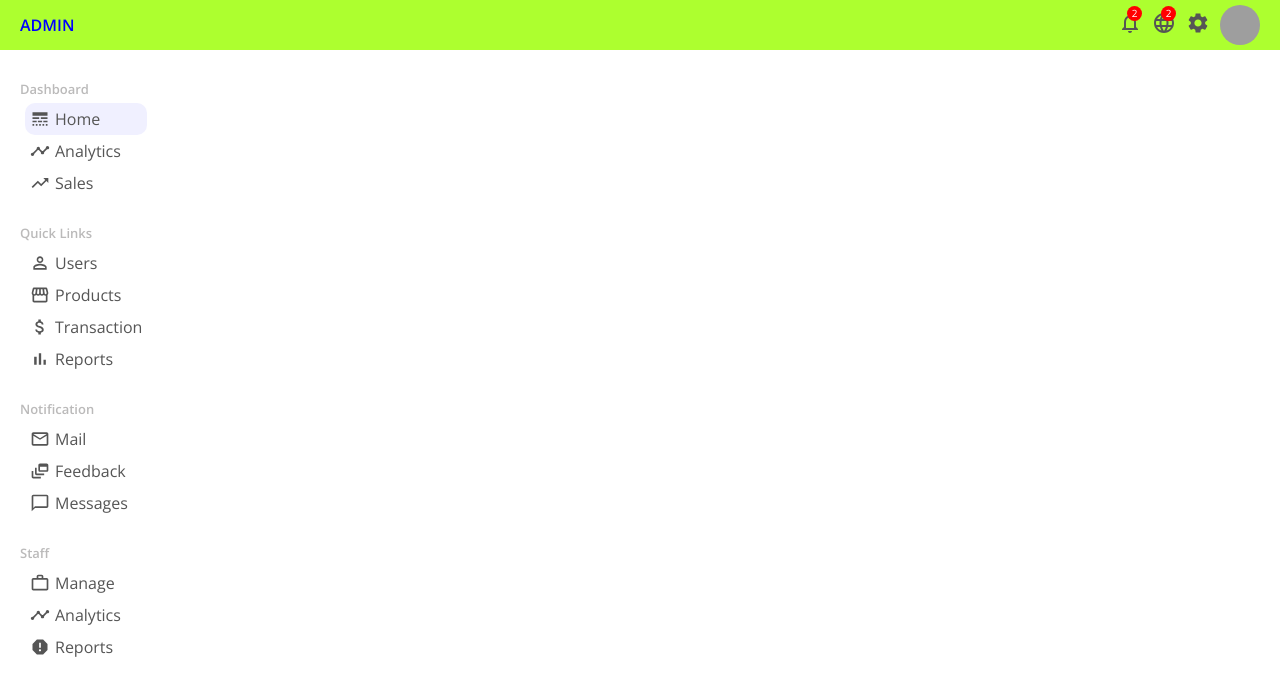
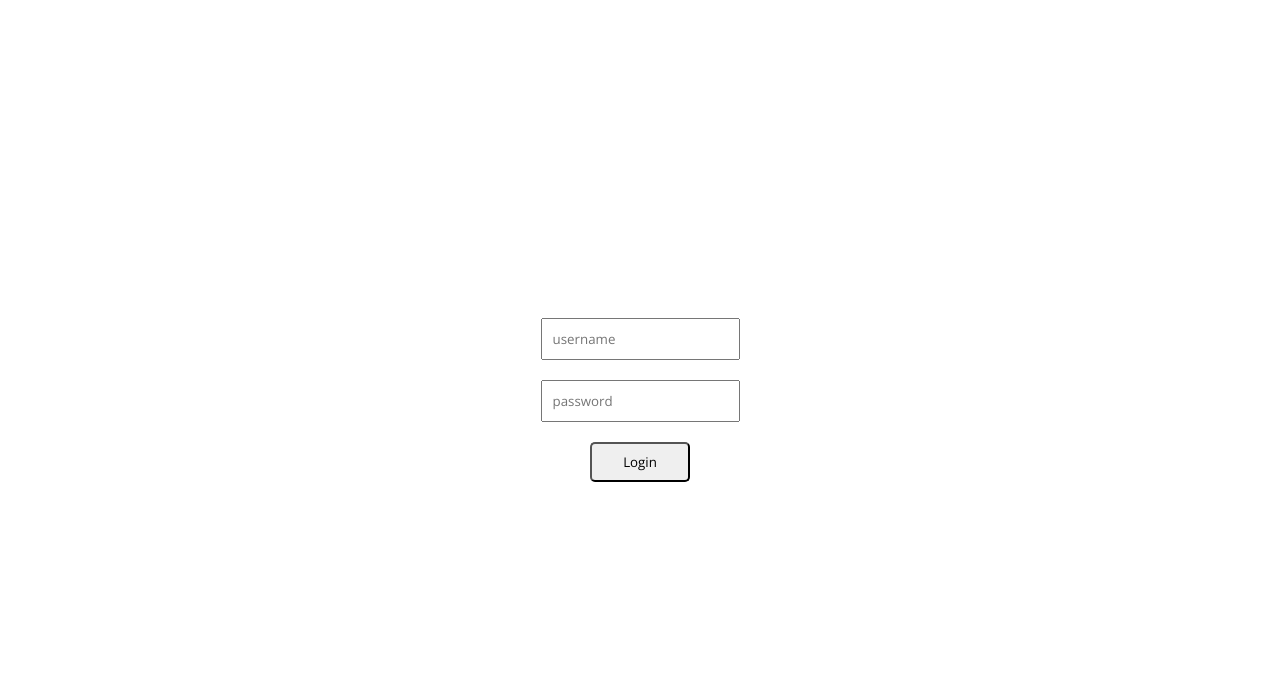
Before and after one commit to Markotweyo/adminpanel, a React (Create React App) app: page /login in a window 1280 px wide. Shown: the top 696 px of the page. Built offline with nearby package versions, Linux system fonts and the light colour scheme; grey boxes are pictures that could not be loaded.

Commit message:
Added: Redux toolkit sign-in flow

```diff
--- a/package.json
+++ b/package.json
@@ -6,14 +6,18 @@
     "@material-ui/core": "^4.12.3",
     "@material-ui/data-grid": "^4.0.0-alpha.37",
     "@material-ui/icons": "^4.11.2",
+    "@reduxjs/toolkit": "^1.7.1",
     "@testing-library/jest-dom": "^5.16.1",
     "@testing-library/react": "^11.2.7",
     "@testing-library/user-event": "^12.8.3",
+    "axios": "^0.24.0",
     "react": "^17.0.2",
     "react-dom": "^17.0.2",
+    "react-redux": "^7.2.6",
     "react-router-dom": "^6.1.1",
     "react-scripts": "4.0.3",
     "recharts": "^2.1.6",
+    "redux-persist": "^6.0.0",
     "web-vitals": "^1.1.2"
   },
   "scripts": {
--- a/src/App.js
+++ b/src/App.js
@@ -10,13 +10,20 @@ import NewUser from "./pages/newPage/NewUser";
 import ProductList from "./pages/productList/ProductList";
 import Product from "./pages/product/Product";
 import Newproduct from "./pages/newProduct/Newproduct";
+import Login from "./pages/login/Login";
 
 
 
 
 function App() {
+  const admin= false;
   return (
     <Router>
+      <Routes>
+        <Route path="/login" element={<Login/>}/>
+      </Routes>
+      {admin && (
+        <>
         <Topbar/>
         <div className="container">
           <Sidebar/>
@@ -28,8 +35,12 @@ function App() {
             <Route path="/products" element={<ProductList/>}/>
             <Route path="/product/:productId" element={<Product/>}/>
             <Route path="/newProduct" element={<Newproduct/>}/>
+
         </Routes>
       </div>
+      </>
+      )}
+
     </Router>
   );
 }
--- a/src/index.js
+++ b/src/index.js
@@ -1,12 +1,18 @@
 import React from 'react';
 import ReactDOM from 'react-dom';
-
 import App from './App';
+import {Provider} from 'react-redux';
+import {store, persistor} from './redux/store';
+import { PersistGate } from 'redux-persist/integration/react';
 
 
 ReactDOM.render(
-  <React.StrictMode>
-    <App />
-  </React.StrictMode>,
+
+    <Provider store={store}>
+      <PersistGate loading={null} persistor={persistor}>
+      <App/>
+      </PersistGate>
+    </Provider>,
+
   document.getElementById('root')
 );
--- a/src/pages/login/Login.jsx
+++ b/src/pages/login/Login.jsx
@@ -1,17 +1,24 @@
 import React, {useState} from 'react';
+import "./login.css"
+import {useDispatch} from 'react-redux';
+import { login } from '../../redux/apiCalls';
 
 const Login = () => {
     const [username, setUsername] = useState("");
     const [password, setPassword] = useState("");
+    const dispatch= useDispatch()
+
     const handleClick= (e)=>{
         e.preventDefault()
-        //
+        //handle login with Redux Toolkit
+        login(dispatch, {username, password})
+
     }
     return (
         <div className="login">
-            <input type="text" placeholder="username" onChange={(e)=>setUsername(e.target.value)}/>
-            <input type="password" placeholder="password" onChange={(e)=>setPassword(e.target.value)} />
-            <button onClick={handleClick}>Login</button>
+            <input className="input" type="text" placeholder="username" onChange={(e)=>setUsername(e.target.value)}/>
+            <input className="input" type="password" placeholder="password" onChange={(e)=>setPassword(e.target.value)} />
+            <button className="button" onClick={handleClick}>Login</button>
         </div>
     )
 }
--- /dev/null
+++ b/src/pages/login/login.css
@@ -0,0 +1,17 @@
+.login {
+  display: flex;
+  flex-direction: column;
+  height: 100vh;
+  justify-content: center;
+  align-items: center;
+}
+.input {
+  padding: 10px;
+  margin-bottom: 20px;
+}
+.button {
+  height: 40px;
+  width: 100px;
+  border-radius: 5px;
+  cursor: pointer;
+}
--- /dev/null
+++ b/src/redux/apiCalls.js
@@ -0,0 +1,13 @@
+import { publicRequest } from "../requestMethod";
+import { loginStart, loginFailure, loginSuccess } from "./userRedux";
+
+export const login= async (dispatch, user)=>{
+    dispatch(loginStart());
+    try {
+        const res= await publicRequest.post("/auth/login", user)
+        dispatch(loginSuccess(res.data)) //Sending user Information such as Email, Usernam, etc from backend
+
+    } catch (error) {
+        dispatch(loginFailure())
+    }
+}
--- /dev/null
+++ b/src/redux/store.js
@@ -0,0 +1,37 @@
+import {configureStore } from '@reduxjs/toolkit';
+import userReducer from './userRedux';
+
+import {
+    persistStore,
+    persistReducer,
+    FLUSH,
+    REHYDRATE,
+    PAUSE,
+    PERSIST,
+    PURGE,
+    REGISTER,
+  } from "redux-persist";
+  import storage from "redux-persist/lib/storage";
+
+  const persistConfig = {
+    key: "root",
+    version: 1,
+    storage,
+  };
+  //const rootReducer = combineReducers({ user: userReducer});
+
+  const persistedReducer= persistReducer(persistConfig, userReducer)
+
+
+
+  export const store = configureStore({
+    reducer: persistedReducer,
+    middleware: (getDefaultMiddleware) =>
+      getDefaultMiddleware({
+        serializableCheck: {
+          ignoredActions: [FLUSH, REHYDRATE, PAUSE, PERSIST, PURGE, REGISTER],
+        },
+      }),
+  });
+
+  export let persistor = persistStore(store);
--- /dev/null
+++ b/src/redux/userRedux.js
@@ -0,0 +1,26 @@
+import { createSlice} from '@reduxjs/toolkit'
+
+const userSlice= createSlice({
+    name: 'user',
+    initialState: {
+        currentUser: null,
+        isFetching: false,
+        error: false
+    },
+    reducers: {
+        loginStart: (state)=>{
+            state.isFetching= true;
+        },
+        loginSuccess: (state, action)=>{
+            state.isFetching= false;
+            state.currentUser= action.payload
+        },
+        loginFailure: (state)=>{
+            state.isFetching= false;
+            state.error= true
+        },
+    }
+});
+
+export const {loginStart, loginSuccess, loginFailure} = userSlice.actions;
+export default userSlice.reducer;
--- /dev/null
+++ b/src/requestMethod.js
@@ -0,0 +1,13 @@
+import axios from 'axios';
+
+const BASE_URL= 'http://localhost:5000/api';
+const TOKEN= "eyJhbGciOiJIUzI1NiIsInR5cCI6IkpXVCJ9.eyJpZCI6IjYxYWIzOWJiYjhiYmIxYTVkMmRkZGY2ZCIsImlzQWRtaW4iOnRydWUsImlhdCI6MTYzOTM3NTAxOSwiZXhwIjoxNjM5NjM0MjE5fQ.xIarm_3rbbjfYXwYKmEwzAMc1iSfQ7wx-Lmgqe69z7w"
+
+export const publicRequest = axios.create({
+    baseURL: BASE_URL
+   })
+
+export const userRequest = axios.create({
+   baseURL: BASE_URL,
+   header: {token: `Bearer ${TOKEN}`}
+   })
```
Also changed, not shown: 1 other file (tests, documents, lock files or other folders). Lines whose indentation alone changed are shown as unchanged.
